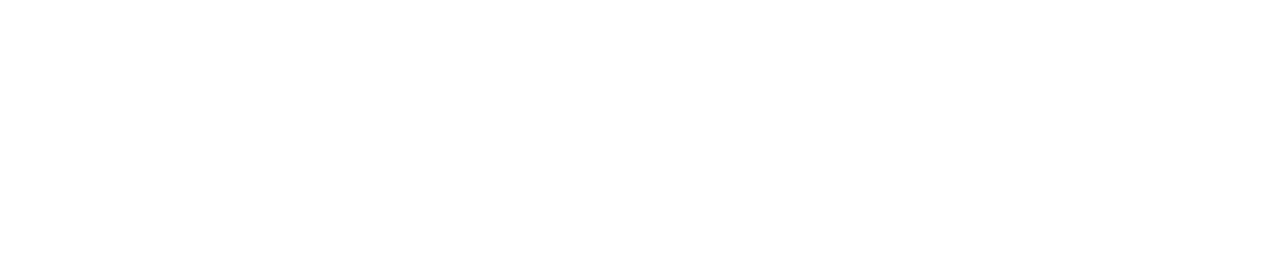
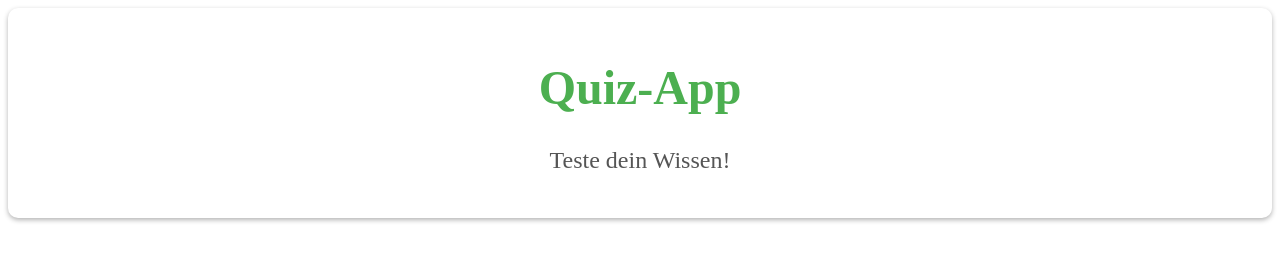
Before and after one commit to davide-esposito/Quiz-App, a plain HTML site: page index.html in a window 1280 px wide. Drawn offline with Linux system fonts and the light colour scheme.

Commit message:
add quit title/header

```diff
--- a/index.html
+++ b/index.html
@@ -7,6 +7,11 @@
     <link rel="stylesheet" href="styles.css">
 </head>
 <body>
+    <header id="title">
+        <h1>Quiz-App</h1>
+        <p>Teste dein Wissen!</p>
+    </header>
+
 
 </body>
 </html>
--- a/styles.css
+++ b/styles.css
@@ -0,0 +1,20 @@
+/* Header-Bereich */
+
+#title {
+    background-color: white;
+    padding: 20px;
+    text-align: center;
+    border-radius: 10px;
+    box-shadow: 0px 2px 5px rgba(0, 0, 0, 0.3);
+}
+
+#title h1 {
+    font-size: 48px;
+    color: #4CAF50;
+}
+
+#title p {
+    font-size: 24px;
+    color: #555;
+    margin-top: 10px;
+}
```
